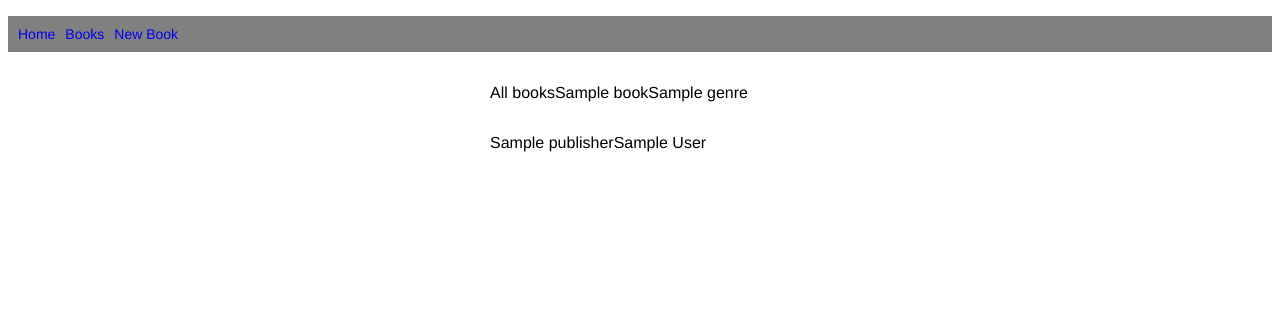
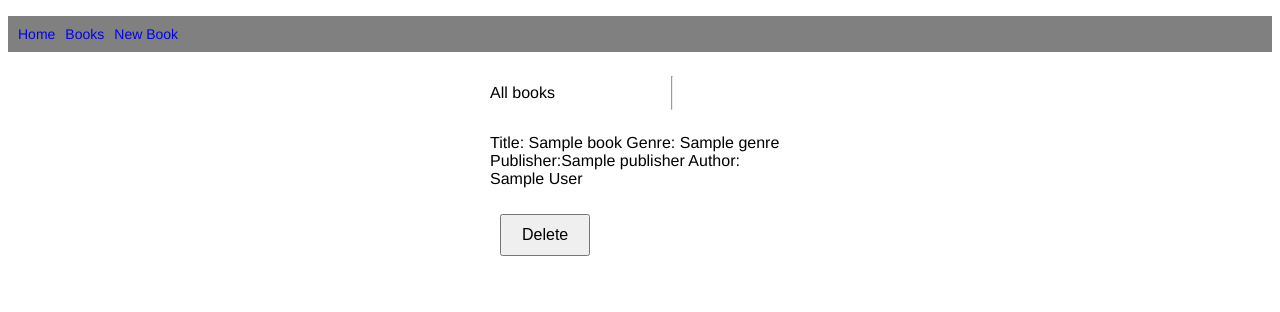
Before and after one commit to sarahclarke-skc/week_04_day_3_bookshop_lab, a Flask app: page /books in a window 1280 px wide. Shown: the top 312 px of the page. Run offline with Flask 2, Linux system fonts and the light colour scheme; a database or web service that is not in the repository returns one stand-in record (values such as "Sample title"); some libraries are stand-ins or nearby versions.

Commit message:
Delete button working front and back

```diff
--- a/controllers/books_controller.py
+++ b/controllers/books_controller.py
@@ -15,6 +15,10 @@
     return render_template('books/index.html', books = books)
 
 # DELETE
+@books_blueprint.route('/books/<id>/delete', methods=["POST"])
+def delete_book(id):
+    book_repository.delete(id)
+    return redirect('/books')
 
 
 ##### EXTENSION #####
--- a/templates/books/index.html
+++ b/templates/books/index.html
@@ -3,11 +3,11 @@
 
 
 <p>All books</p>
+<hr>
 {% for book in books %}
-<p>{{book.title}}</p>
-<p>{{book.genre}}</p>
-<p>{{book.publisher}}</p>
-<p>{{book.author.full_name()}}</p>
+<p>Title: {{ book.title }} Genre: {{ book.genre }} Publisher:{{ book.publisher }} Author: {{ book.author.full_name() }}</p>
+
+<form class = "delete-book" action="/books/{{book.id}}/delete" method='post'><button type="delete-book" class="delete-book">Delete</button></form>
 {% endfor %}
 
 {% endblock %}
```
